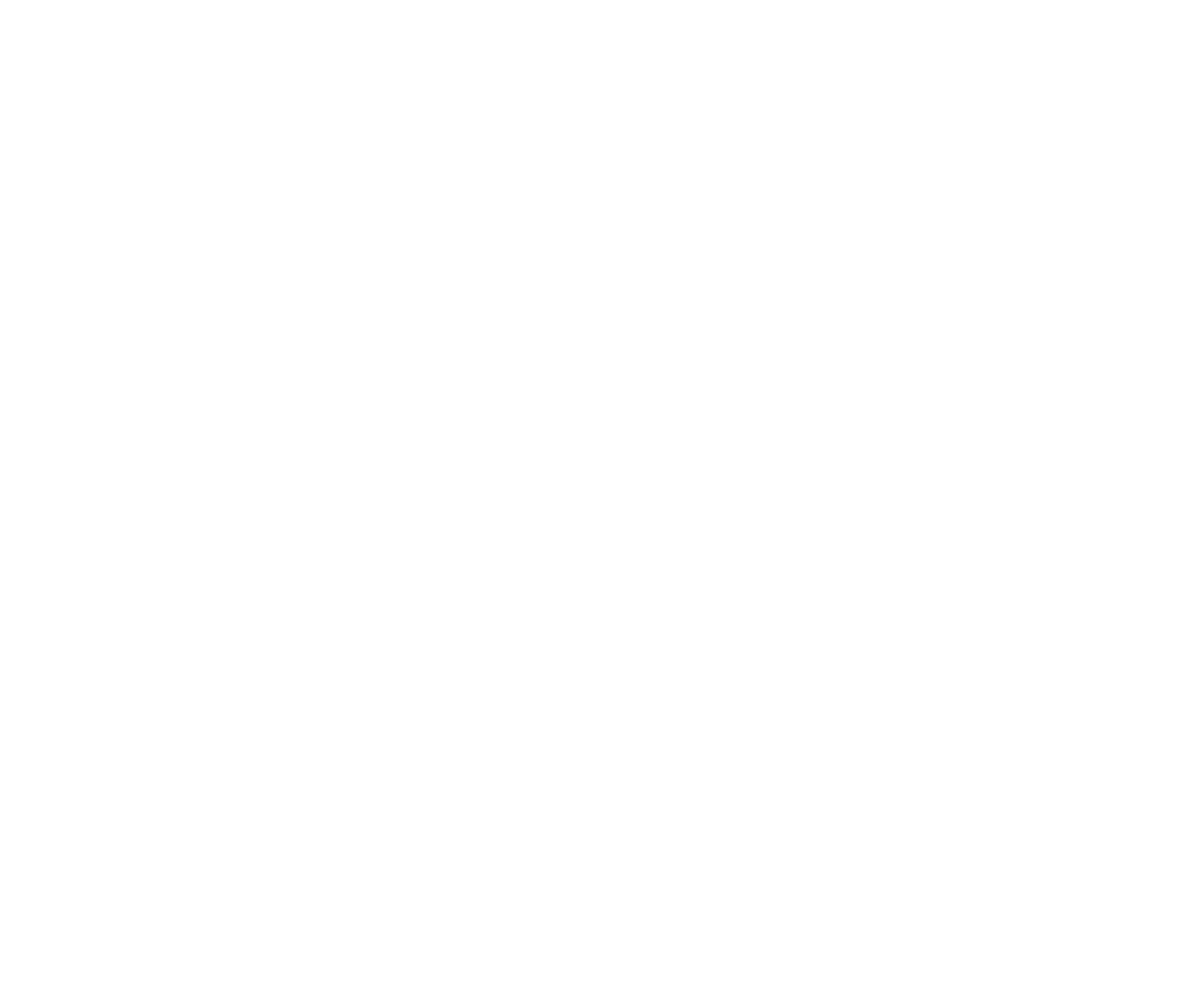
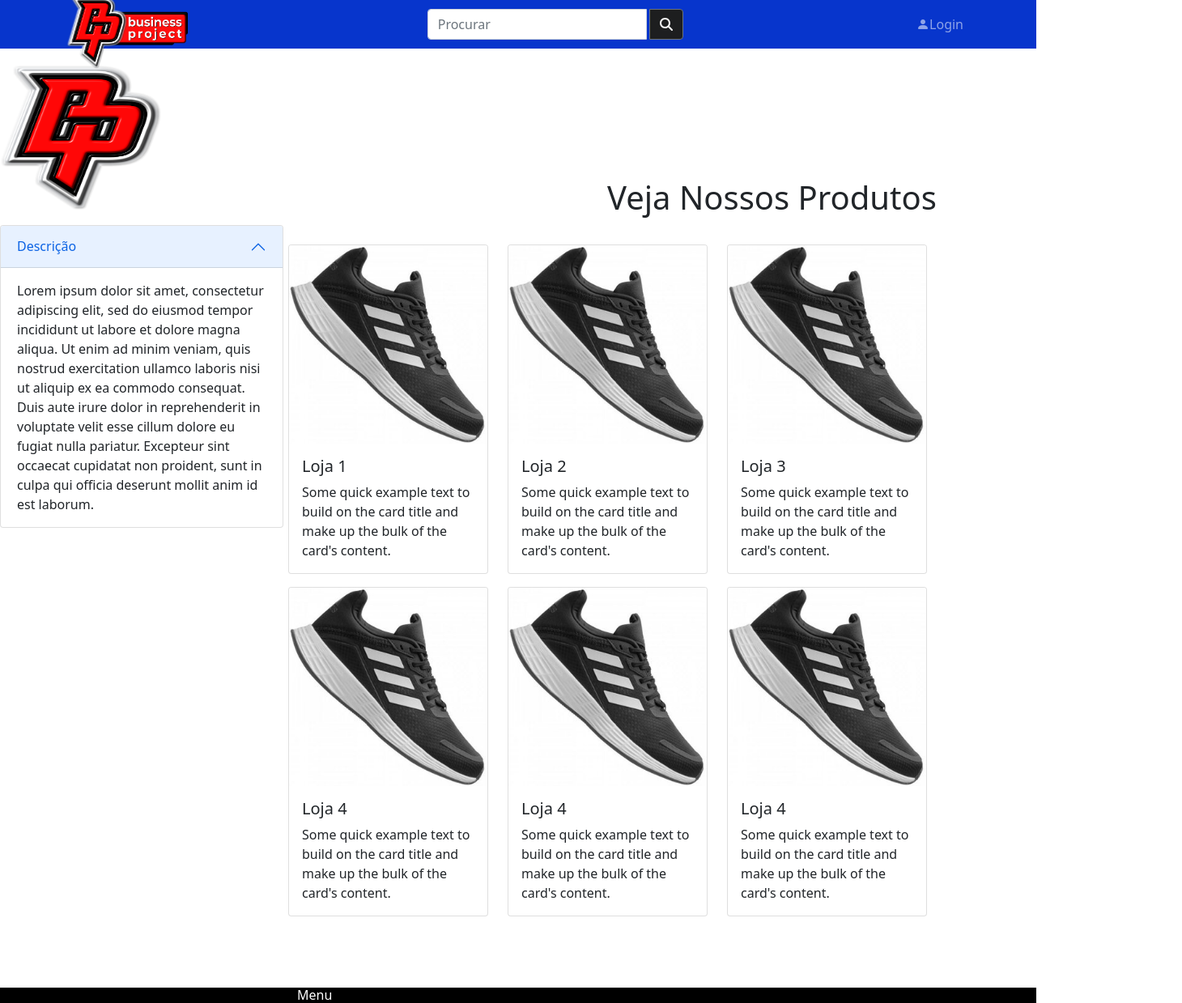
Before and after one commit to MuriloLeonel/integrador, a React (Create React App) app: page /perfil in a window 1280 px wide. Before the commit this address had no page. Shown: the top 1239 px of the page at 81% size, 1460 px wide, since content can reach past the window. Before the commit the page ends 800 px from the top, so only its background shows below. Built offline with nearby package versions, Linux system fonts and the light colour scheme.

Commit message:
adicionando perfil

```diff
--- a/src/App.css
+++ b/src/App.css
@@ -37,3 +37,20 @@
     left: 700px;
 
 }
+
+.Cards{
+    position: relative;
+    left: 250px;
+}
+.Descrição{
+    position: absolute;
+    width: 350px;
+}
+.Text{
+    position: relative;
+
+    top: -40px;
+    width: 600px;
+    left: 750px;
+    height: 10px;
+}
--- a/src/App.jsx
+++ b/src/App.jsx
@@ -8,6 +8,7 @@
 import ThemeProvider from "react-bootstrap/ThemeProvider";
 import "./App.css";
 import PainelForm from "./pages/painel/PainelForm"
+import Perfil from "./pages/perfil/Perfil";
 
 export default function App() {
   return (
@@ -21,6 +22,7 @@
             <Route path="sobre" element={<ProdutoDetalhes />} />
             <Route index element={<HomeContent />} />
             <Route path="painel" element={<PainelForm />} />
+            <Route path="/perfil" element={<Perfil />} />
           </Route>
           <Route path="/login" element={<Login />}></Route>
           <Route path="/login/create" element={<Create />}></Route>
--- a/src/pages/painel/PainelForm.jsx
+++ b/src/pages/painel/PainelForm.jsx
@@ -1,8 +1,7 @@
 import { useContext, useState } from "react";
 import { Form, Button, Row, Col, Container } from "react-bootstrap";
 import { useNavigate } from "react-router-dom";
-import Footer from "../principal/components/Footer";
-import Header from "../principal/components/Header";
+
 
 
 export default function PainelForm() {
--- /dev/null
+++ b/src/pages/perfil/Perfil.jsx
@@ -0,0 +1,107 @@
+import { Accordion, Button, Card, Col, Container, Row } from "react-bootstrap";
+import tenis from "../../assets/img/tenis.jpg";
+import camisa from "../../assets/img/tenis.jpg";
+import oculos from "../../assets/img/tenis.jpg";
+import m4 from "../../assets/img/tenis.jpg";
+import Logo from "../../assets/img/Logo1.png";
+
+export default function Perfil() {
+  return (
+    <>
+      <img
+        className="Logo d-inline-block align-top"
+        src={Logo}
+        width="200"
+        height="180"
+        alt="React Bootstrap logo"
+      />
+        <h1 className="Text">Veja Nossos Produtos</h1>
+      <Accordion className="Descrição" defaultActiveKey="0">
+        <Accordion.Item eventKey="0">
+          <Accordion.Header>Descrição</Accordion.Header>
+          <Accordion.Body>
+            Lorem ipsum dolor sit amet, consectetur adipiscing elit, sed do
+            eiusmod tempor incididunt ut labore et dolore magna aliqua. Ut enim
+            ad minim veniam, quis nostrud exercitation ullamco laboris nisi ut
+            aliquip ex ea commodo consequat. Duis aute irure dolor in
+            reprehenderit in voluptate velit esse cillum dolore eu fugiat nulla
+            pariatur. Excepteur sint occaecat cupidatat non proident, sunt in
+            culpa qui officia deserunt mollit anim id est laborum.
+          </Accordion.Body>
+        </Accordion.Item>
+      </Accordion>
+      <Container className="Cards">
+        <div class="w-75 p-4 h-25">
+          <Row>
+            <Col>
+              <Card>
+                <Card.Img variant="top" src={tenis} />
+                <Card.Body>
+                  <Card.Title>Loja 1</Card.Title>
+                  <Card.Text>
+                    Some quick example text to build on the card title and make
+                    up the bulk of the card's content.
+                  </Card.Text>
+                </Card.Body>
+              </Card>
+              <Card className="mt-3">
+                <Card.Img variant="top" src={camisa} />
+                <Card.Body>
+                  <Card.Title>Loja 4</Card.Title>
+                  <Card.Text>
+                    Some quick example text to build on the card title and make
+                    up the bulk of the card's content.
+                  </Card.Text>
+                </Card.Body>
+              </Card>
+            </Col>
+            <Col>
+              <Card>
+                <Card.Img variant="top" src={oculos} />
+                <Card.Body>
+                  <Card.Title>Loja 2</Card.Title>
+                  <Card.Text>
+                    Some quick example text to build on the card title and make
+                    up the bulk of the card's content.
+                  </Card.Text>
+                </Card.Body>
+              </Card>
+              <Card className="mt-3">
+                <Card.Img variant="top" src={m4} />
+                <Card.Body>
+                  <Card.Title>Loja 4</Card.Title>
+                  <Card.Text>
+                    Some quick example text to build on the card title and make
+                    up the bulk of the card's content.
+                  </Card.Text>
+                </Card.Body>
+              </Card>
+            </Col>
+            <Col>
+              <Card>
+                <Card.Img variant="top" src={tenis} />
+                <Card.Body>
+                  <Card.Title>Loja 3</Card.Title>
+                  <Card.Text>
+                    Some quick example text to build on the card title and make
+                    up the bulk of the card's content.
+                  </Card.Text>
+                </Card.Body>
+              </Card>
+              <Card className="mt-3 mb-5">
+                <Card.Img variant="top" src={tenis} />
+                <Card.Body>
+                  <Card.Title>Loja 4</Card.Title>
+                  <Card.Text>
+                    Some quick example text to build on the card title and make
+                    up the bulk of the card's content.
+                  </Card.Text>
+                </Card.Body>
+              </Card>
+            </Col>
+          </Row>
+        </div>
+      </Container>
+    </>
+  );
+}
--- a/src/pages/principal/components/ProdutoDetalhes.jsx
+++ b/src/pages/principal/components/ProdutoDetalhes.jsx
@@ -2,7 +2,7 @@
         import Loja from '../../../assets/img/exemplo.jpg';
         import Tenis from '../../../assets/img/tenis.jpg';
         import Rating from 'react-rating';
-        import { Link } from "react-router-dom";
+
 
         export default function ProdutoDetalhes() {
             return (
```
Also changed, not shown: src/pages/principal/components/Header.jsx (+0 -7 lines), src/pages/principal/components/Carrossel.jsx (line endings or trailing spaces).
